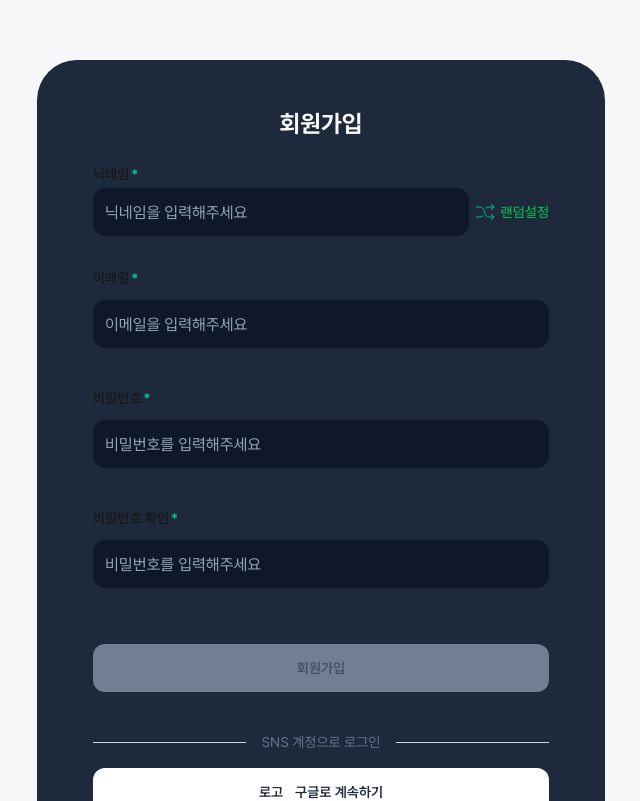
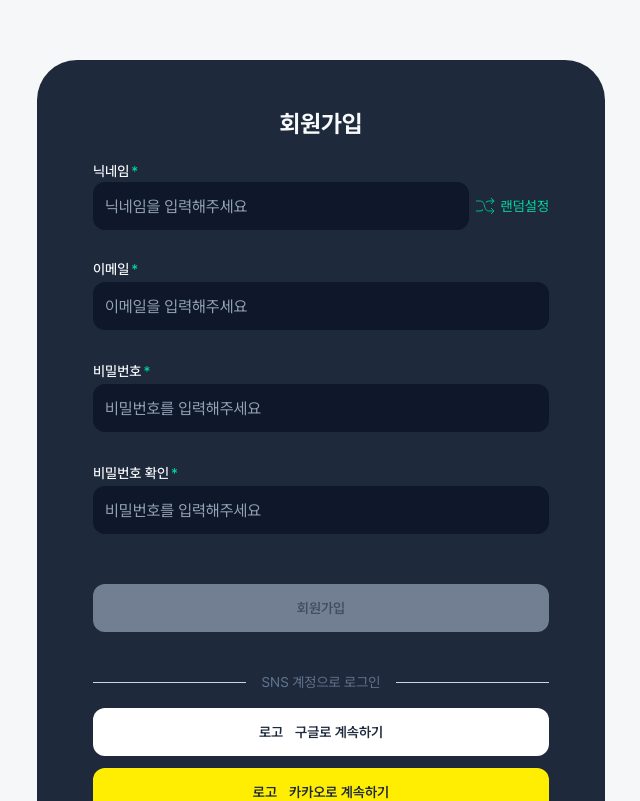
Before and after one commit to Codeit-13-Team-4/4_Frontend, a Next.js app: page /signup in a window 1280 px wide. Shown: the top 801 px of the page, without its empty margins (319-959 px from the left). Built offline with nearby package versions, Linux system fonts and the light colour scheme.

Commit message:
fix(signup): Field 컴포넌트 기반으로 폼 구조 변경

```diff
--- a/features/auth/ui/SignupForm.tsx
+++ b/features/auth/ui/SignupForm.tsx
@@ -1,12 +1,15 @@
 "use client";
+
 import Image from "next/image";
 import Link from "next/link";
 import { useRouter } from "next/navigation";
 import { useState } from "react";
+
 import RandomIcon from "@/public/auth/randomIcon.svg";
 import { signup } from "@/features/auth/api/signup";
-import { Button, Input, Label } from "@/shared/ui";
-import { getRandomName } from "@/shared/utils/randomName/randomName";
+import { Button, Input } from "@/shared/ui";
+import { Field, FieldError, FieldGroup, FieldLabel } from "@/shared/ui";
+import { getRandomName } from "@/shared/utils";
 
 interface SignupSubmitButtonProps {
   disabled: boolean;
@@ -75,8 +78,7 @@ export default function SignupForm() {
   const showPasswordConfirmError = isSubmitted || passwordConfirm.length > 0;
 
   const handleRandomNickname = () => {
-    const randomName = getRandomName();
-    setNickname(randomName);
+    setNickname(getRandomName());
   };
 
   const handleSubmit = async (e: React.FormEvent<HTMLFormElement>) => {
@@ -100,7 +102,6 @@ export default function SignupForm() {
     } catch (error) {
       if (error instanceof Error) {
         setErrorMessage(error.message);
-        console.error(error);
       } else {
         setErrorMessage("회원가입에 실패했습니다.");
       }
@@ -110,7 +111,7 @@ export default function SignupForm() {
   };
 
   const getInputClassName = (hasError: boolean) =>
-    hasError ? "border-error" : "";
+    hasError ? "border border-error" : "";
 
   return (
     <div className="my-15 flex w-full max-w-142 flex-col items-center gap-2 rounded-[40px] bg-gray-800 px-14 pt-12 pb-11">
@@ -118,17 +119,15 @@ export default function SignupForm() {
         onSubmit={handleSubmit}
         className="flex w-full max-w-114 flex-col gap-6"
       >
-        <div className="flex flex-col gap-10">
         <h1 className="text-center text-2xl font-bold text-gray-50">
           회원가입
         </h1>
-        </div>
 
-        <div className="flex flex-col gap-2">
-          <div className="flex flex-col gap-1">
-            <Label htmlFor="nickname" className="text-sm font-medium">
-              닉네임 <span className="text-mint-500">*</span>
-            </Label>
+        <FieldGroup className="gap-2">
+          <Field className="gap-1">
+            <FieldLabel htmlFor="nickname" required className="text-gray-50">
+              닉네임
+            </FieldLabel>
 
             <div className="flex items-center gap-1">
               <Input
@@ -145,7 +144,7 @@ export default function SignupForm() {
               <button
                 type="button"
                 onClick={handleRandomNickname}
-                className="flex shrink-0 items-center gap-1 text-sm text-green-500"
+                className="text-mint-500 flex shrink-0 items-center gap-1 text-sm"
               >
                 <Image
                   src={RandomIcon}
@@ -157,15 +156,15 @@ export default function SignupForm() {
               </button>
             </div>
 
-            <p className="text-error min-h-5 text-sm">
+            <FieldError className="min-h-5">
               {showNicknameError ? nicknameError : ""}
-            </p>
-          </div>
+            </FieldError>
+          </Field>
 
-          <div className="flex flex-col gap-3">
-            <Label htmlFor="email" className="text-sm font-medium">
-              이메일 <span className="text-mint-500">*</span>
-            </Label>
+          <Field>
+            <FieldLabel htmlFor="email" required className="text-gray-50">
+              이메일
+            </FieldLabel>
 
             <Input
               id="email"
@@ -176,15 +175,15 @@ export default function SignupForm() {
               className={getInputClassName(showEmailError && !!emailError)}
             />
 
-            <p className="text-error min-h-5 text-sm">
+            <FieldError className="min-h-5">
               {showEmailError ? emailError : ""}
-            </p>
-          </div>
+            </FieldError>
+          </Field>
 
-          <div className="flex flex-col gap-3">
-            <Label htmlFor="password" className="text-sm font-medium">
-              비밀번호 <span className="text-mint-500">*</span>
-            </Label>
+          <Field>
+            <FieldLabel htmlFor="password" required className="text-gray-50">
+              비밀번호
+            </FieldLabel>
 
             <Input
               id="password"
@@ -197,15 +196,19 @@ export default function SignupForm() {
               )}
             />
 
-            <p className="text-error min-h-5 text-sm">
+            <FieldError className="min-h-5">
               {showPasswordError ? passwordError : ""}
-            </p>
-          </div>
+            </FieldError>
+          </Field>
 
-          <div className="flex flex-col gap-3">
-            <Label htmlFor="passwordConfirm" className="text-sm font-medium">
-              비밀번호 확인 <span className="text-mint-500">*</span>
-            </Label>
+          <Field>
+            <FieldLabel
+              htmlFor="passwordConfirm"
+              required
+              className="text-gray-50"
+            >
+              비밀번호 확인
+            </FieldLabel>
 
             <Input
               id="passwordConfirm"
@@ -218,21 +221,19 @@ export default function SignupForm() {
               )}
             />
 
-            <p className="text-error min-h-5 text-sm">
+            <FieldError className="min-h-5">
               {showPasswordConfirmError ? passwordConfirmError : ""}
-            </p>
-          </div>
-        </div>
+            </FieldError>
+          </Field>
+        </FieldGroup>
 
-        {errorMessage && <p className="text-error text-sm">{errorMessage}</p>}
+        {errorMessage && <FieldError>{errorMessage}</FieldError>}
 
         <div className="flex flex-col gap-10">
-          <div className="flex flex-col gap-2">
           <SignupSubmitButton
             disabled={isSubmitDisabled}
             isPending={isPending}
           />
-          </div>
 
           <div className="flex flex-col gap-4">
             <div className="flex w-full items-center gap-4">
@@ -246,8 +247,8 @@ export default function SignupForm() {
             <div className="flex flex-col gap-3">
               <Button
                 type="button"
-                variant="outline"
-                className="w-full bg-white text-slate-800"
+                variant="default"
+                className="w-full border-none bg-white text-slate-800 hover:bg-slate-100"
               >
                 <div className="flex items-center gap-3">
                   <span>로고</span>
@@ -257,8 +258,8 @@ export default function SignupForm() {
 
               <Button
                 type="button"
-                variant="secondary"
-                className="w-full bg-[#FFEE01] text-slate-800 hover:bg-[#f5e400]"
+                variant="default"
+                className="w-full border-none bg-[#FFEE01] text-slate-800 hover:bg-[#f5e400]"
               >
                 <div className="flex items-center gap-3">
                   <span>로고</span>
@@ -268,8 +269,8 @@ export default function SignupForm() {
 
               <Button
                 type="button"
-                variant="outline"
-                className="w-full bg-white text-slate-800"
+                variant="default"
+                className="w-full border-none bg-white text-slate-800 hover:bg-slate-100"
               >
                 <div className="flex items-center gap-3">
                   <span>로고</span>
@@ -278,6 +279,7 @@ export default function SignupForm() {
               </Button>
             </div>
           </div>
+
           <p className="flex justify-center gap-1 text-sm text-gray-50">
             이미 회원이신가요?
             <Link
```
Lines whose indentation alone changed are shown as unchanged.
